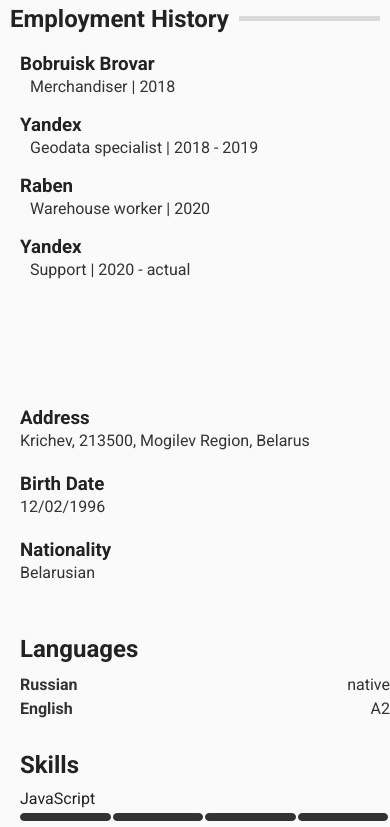
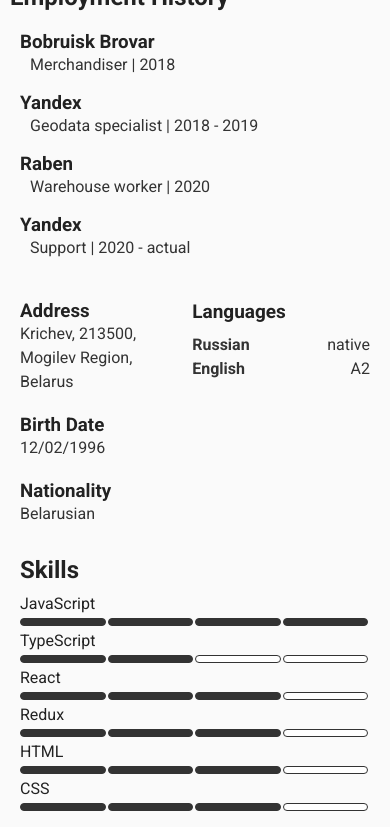
Before and after one commit to lickoneyou/CV, a React (Create React App) app in the folder cv/: page /#/ in a window 390 px wide. Shown: the part 683-1510 px from the top of the page. Built offline with nearby package versions, Linux system fonts and the light colour scheme; the HTML template or start-up script is replaced by a standard one.

Commit message:
add aside adaptive

```diff
--- a/cv/src/App.css
+++ b/cv/src/App.css
@@ -117,15 +117,7 @@
 
 @media screen and (max-width: 530px) {
   .App {
-  display: grid;
-  grid-template-areas:
-    'header header'
-    'main main'
-    'aside aside'
-    'footer footer';
-  grid-template-rows: 200px 1fr 1fr 50px;
-  grid-template-columns: 0.8fr 2fr;
-  position: relative;
-  overflow: hidden;
+    display: flex;
+    flex-direction: column;
+  }
 }
-}
--- a/cv/src/Components/Aside/Aside.jsx
+++ b/cv/src/Components/Aside/Aside.jsx
@@ -2,6 +2,7 @@
 import AsideSection from './AsideSection/AsideSection'
 import Languages from './Languages/Languages'
 import Skills from './Skills/Skills'
+import styles from './Aside.module.css'
 
 const sectionProps = [
   { title: 'Address', disc: 'Krichev, 213500, Mogilev Region, Belarus' },
@@ -11,16 +12,16 @@
 
 const Aside = () => {
   return (
-    <aside>
-      <section>
+    <aside className={styles.aside}>
+      <section className={styles.aboutSection}>
         {sectionProps.map((el) => (
           <AsideSection title={el.title} disc={el.disc} key={el.title} />
         ))}
       </section>
-      <section>
+      <section className={styles.languagesSection}>
         <Languages />
       </section>
-      <section>
+      <section className={styles.skillsSection}>
         <Skills />
       </section>
     </aside>
--- /dev/null
+++ b/cv/src/Components/Aside/Aside.module.css
@@ -0,0 +1,43 @@
+aside {
+  grid-area: aside;
+  padding-left: 50px;
+  padding-top: 65px;
+}
+
+@media screen and (max-width: 620px) {
+  aside {
+    padding-left: 20px;
+  }
+}
+
+@media screen and (max-width: 530px) {
+  aside {
+    display: grid;
+    grid-template-areas:
+      'about languages'
+      'skills skills';
+    grid-template-columns: 1.6fr 2fr;
+    column-gap: 30px;
+    row-gap: 30px;
+    padding: 0px 50px 0px 50px;
+    margin-bottom: 30px;
+  }
+
+  .aboutSection {
+    grid-area: about;
+  }
+
+  .languagesSection {
+    grid-area: languages;
+  }
+
+  .skillsSection {
+    grid-area: skills;
+  }
+}
+
+@media screen and (max-width: 440px) {
+  aside {
+    padding: 0px 20px 0px 20px;
+  }
+}
--- a/cv/src/Components/Aside/AsideSection/AsideSection.jsx
+++ b/cv/src/Components/Aside/AsideSection/AsideSection.jsx
@@ -4,8 +4,8 @@
 const AsideSection = (props) => {
   return (
     <div className={styles.asideSection}>
-    <h3>{props.title}</h3>
-    <p>{props.disc}</p>
+      <h3>{props.title}</h3>
+      <p className={styles.disc}>{props.disc}</p>
     </div>
   )
 }
--- a/cv/src/Components/Aside/AsideSection/AsideSection.module.css
+++ b/cv/src/Components/Aside/AsideSection/AsideSection.module.css
@@ -1,7 +1,28 @@
-.asideSection h3, .asideSection p {
+.asideSection h3,
+.asideSection p {
   margin: 0;
 }
 
-.asideSection h3{
+.asideSection h3 {
   margin-top: 20px;
 }
+
+@media screen and (max-width: 530px) {
+  .asideSection h3 {
+    margin-top: 0px;
+  }
+
+  .asideSection {
+    margin-bottom: 20px;
+  }
+
+  .asideSection:last-child {
+    margin-bottom: 0;
+  }
+}
+
+@media screen and (max-width: 360px) {
+  .disc {
+    font-size: 14px;
+  }
+}
--- a/cv/src/Components/Aside/Languages/Languages.module.css
+++ b/cv/src/Components/Aside/Languages/Languages.module.css
@@ -3,14 +3,28 @@
   justify-content: space-between;
 }
 
-.tittle{
+.tittle {
   margin: 50px 0 10px 0;
 }
 
-.language, .lvl{
-margin: 0;
+.language,
+.lvl {
+  margin: 0;
 }
 
-.language{
+.language {
   font-weight: bold;
 }
+
+@media screen and (max-width: 530px) {
+  .tittle {
+    margin: 0px 0 10px 0;
+    font-size: 19px;
+  }
+}
+
+@media screen and (max-width: 360px) {
+  .lvl {
+    font-size: 14px;
+  }
+}
--- a/cv/src/Components/Aside/Skills/Skills.module.css
+++ b/cv/src/Components/Aside/Skills/Skills.module.css
@@ -27,6 +27,12 @@
   margin-right: 2px;
 }
 
-.tittle{
+.tittle {
   margin: 30px 0 10px 0;
 }
+
+@media screen and (max-width: 530px) {
+  .tittle {
+    margin: 0 0 10px 0;
+  }
+}
--- a/cv/src/index.css
+++ b/cv/src/index.css
@@ -19,18 +19,6 @@
   max-width: 840px;
 }
 
-aside {
-  grid-area: aside;
-  padding-left: 50px;
-  padding-top: 65px;
-}
-
-@media screen and (max-width: 620px) {
-  aside {
-    padding-left: 20px;
-  }
-}
-
 footer {
   grid-area: footer;
   display: flex;
```
